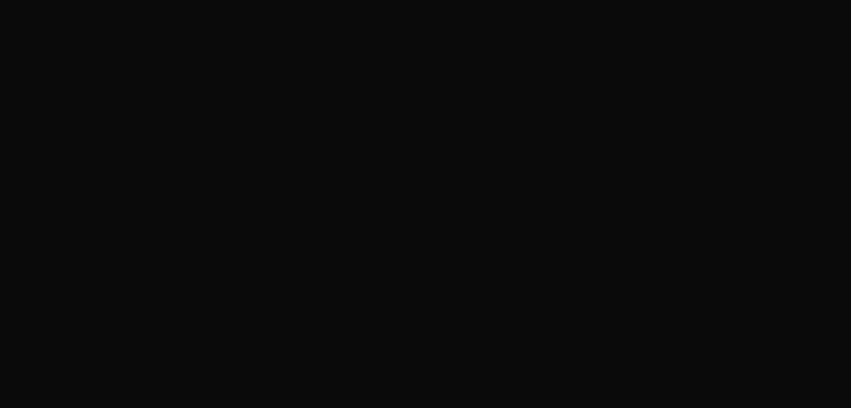
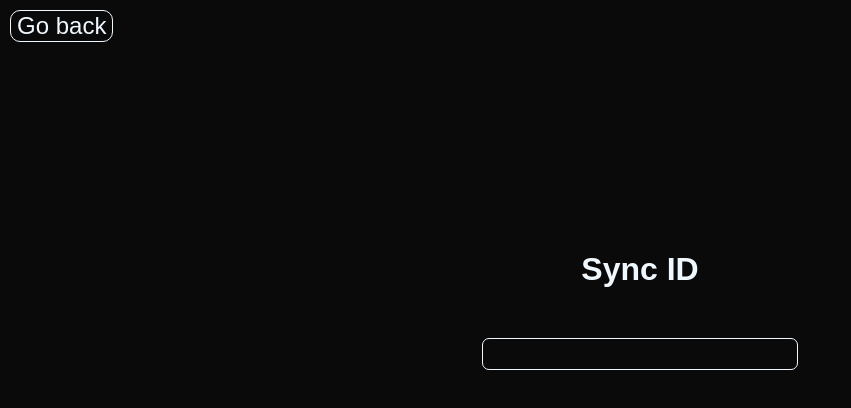
Before and after one commit to LuisCristovao/Local-Pass_manager-v3, a React app in the folder PM-v3/: page /#/syncPass in a window 1280 px wide. Before the commit this address had no page. Shown: the top 408 px of the page, without its empty margins (0-851 px from the left). Built offline with nearby package versions, Linux system fonts and the light colour scheme; the HTML template or start-up script is replaced by a standard one.

Commit message:
syncpass page

```diff
--- a/PM-v3/package.json
+++ b/PM-v3/package.json
@@ -11,6 +11,7 @@
   },
   "dependencies": {
     "idb": "^8.0.2",
+    "peerjs": "^1.5.4",
     "react": "^19.0.0",
     "react-dom": "^19.0.0",
     "react-router-dom": "^7.5.0",
--- a/PM-v3/src/App.tsx
+++ b/PM-v3/src/App.tsx
@@ -76,6 +76,7 @@
         text: "Sync Passwords",
         onclick: () => {
           //go to sync page
+          navigate("/syncPass")
         },
       },
 
--- a/PM-v3/src/assets/components/ImportDecrypted.tsx
+++ b/PM-v3/src/assets/components/ImportDecrypted.tsx
@@ -145,6 +145,7 @@
   //   (window as any).PM = { decryptedPasswords, Search };
   // }
 
+
   return state === "intro" ? (
     <InsertPassword userPassRef={userPassRef} setState={setState} />
   ) : (
--- /dev/null
+++ b/PM-v3/src/assets/components/SyncPass.tsx
@@ -0,0 +1,25 @@
+import React, { useState, useEffect } from "react";
+import { useNavigate } from "react-router-dom";
+import Peer from "peerjs";
+
+function SyncPass() {
+
+  const [peerId, setPeerId] = useState<string | null>(null);
+
+  const navigate = useNavigate();
+
+  return (
+    <>
+      <button
+        style={{ position: "absolute", top: "10px", left: "10px" }}
+        onClick={() => navigate("/")}
+      >
+        Go back
+      </button>
+      <h2>Sync ID</h2>
+      <input type="text" />
+    </>
+  );
+}
+
+export default SyncPass;
--- a/PM-v3/src/main.tsx
+++ b/PM-v3/src/main.tsx
@@ -7,7 +7,8 @@
 import ManagePasswords from './assets/components/ManagePasswords.tsx'; // Import the new ManagePasswords component
 import ImportEncrypted from './assets/components/ImportEncrypted.tsx'; // Import the new ImportEncrypted component
 import ImportDecrypted from './assets/components/ImportDecrypted.tsx'; // Import the new ImportEncrypted component
-import ExportDecrypted from './assets/components/exportDecrypt.tsx';
+import ExportDecrypted from './assets/components/ExportDecrypt.tsx';
+import SyncPass from './assets/components/SyncPass.tsx';
 
 
 createRoot(document.getElementById('root')!).render(
@@ -19,6 +20,7 @@
         <Route path="/importE" element={<ImportEncrypted />} />
         <Route path="/importD" element={<ImportDecrypted />} />
         <Route path="/exportD" element={<ExportDecrypted />} />
+        <Route path="/syncPass" element={<SyncPass />} />
       </Routes>
     </HashRouter>
   /*</StrictMode>,*/
```
Also changed, not shown: 1 other file (tests, documents, lock files or other folders).
